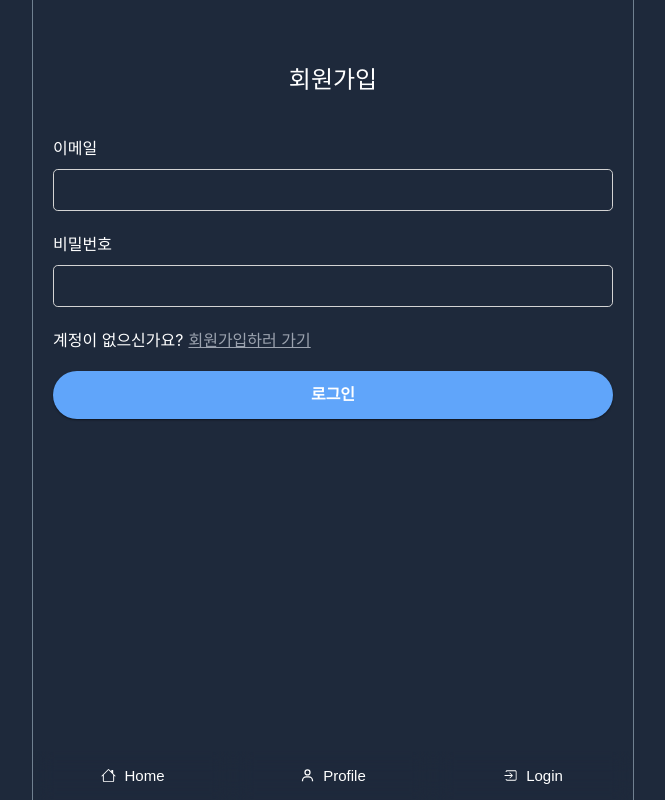
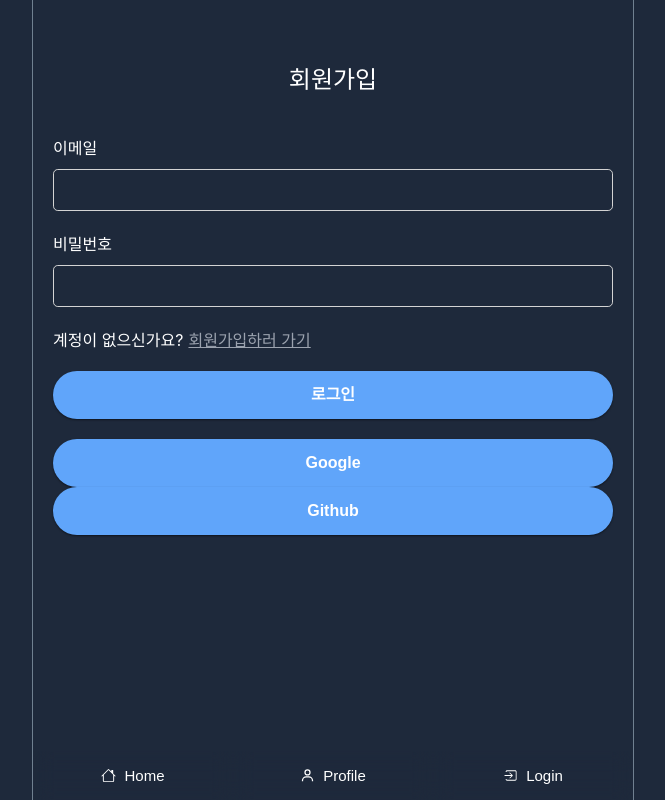
Before and after one commit to SeungGukYoo/ISNS, a React (Create React App) app: page /signin in a window 1280 px wide. Shown: the whole page, without its empty margins (307-972 px from the left). Built offline with nearby package versions, Linux system fonts and the light colour scheme; no server answers.

Commit message:
feat: 구글, 깃헙 로그인 기능 연결

```diff
--- a/src/components/SignInForm.tsx
+++ b/src/components/SignInForm.tsx
@@ -2,7 +2,7 @@ import useSignin from 'hooks/useSignin';
 import { Link } from 'react-router-dom';
 
 const SignInForm = () => {
-  const { email, password, error, onChangeValue, onSubmitForm } = useSignin();
+  const { email, password, error, onChangeValue, onSubmitForm, webLogin } = useSignin();
   return (
     <form onSubmit={onSubmitForm} className="form form-lg">
       <div className="form__title">회원가입</div>
@@ -39,6 +39,16 @@ const SignInForm = () => {
           로그인
         </button>
       </div>
+      <div className="form__block" onClick={webLogin}>
+        <div className="form__company-btn">
+          <button type="button" className="form__btn-submit google-btn" name="google">
+            Google
+          </button>
+          <button type="button" className="form__btn-submit github-btn" name="github">
+            Github
+          </button>
+        </div>
+      </div>
     </form>
   );
 };
```
